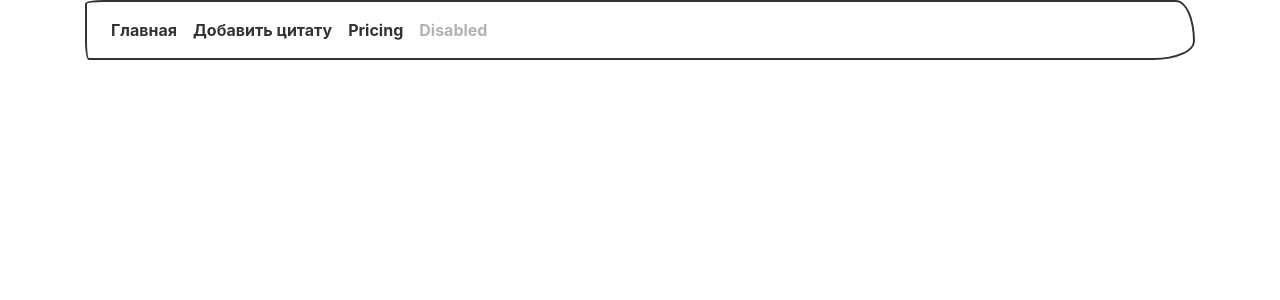
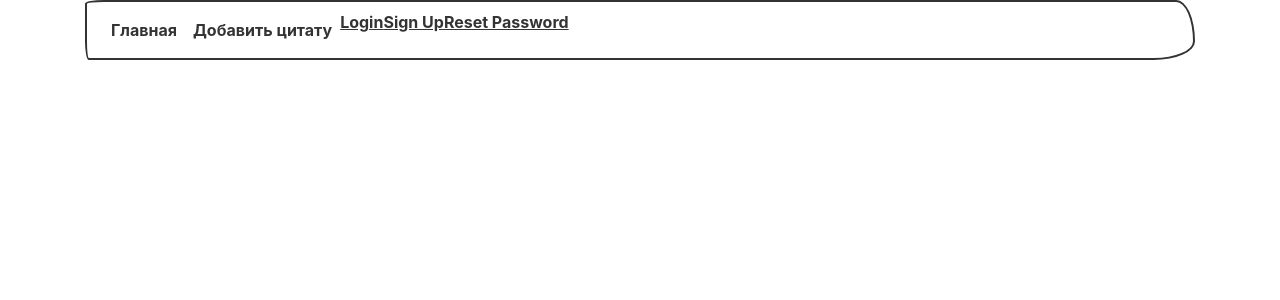
Before and after one commit to jomagsm/lab_72, a Django app: page / in a window 1280 px wide. Shown: the top 300 px of the page. Run offline with Django 3.2, Linux system fonts and the light colour scheme; tables that the repository leaves empty hold one stand-in row (values such as "Sample post"); some libraries are stand-ins or nearby versions; some web fonts are replaced.

Commit message:
Сделал все

```diff
--- a/source/accounts/urls.py
+++ b/source/accounts/urls.py
@@ -1,5 +1,5 @@
 from django.urls import path
-from django.contrib.auth.views import LoginView
+from django.contrib.auth.views import LoginView, LogoutView
 from accounts.views import RegisterView, RegisterActivateView, UserDetailView, \
     UserChangeView, UserPasswordChangeView, UserPasswordResetEmailView, UserPasswordResetView
 
@@ -7,6 +7,7 @@ app_name = 'accounts'
 
 urlpatterns = [
     path('login/', LoginView.as_view(), name='login'),
+    path('logout/', LogoutView.as_view(), name='logout'),
     path('register/', RegisterView.as_view(), name='create'),
     path('activate/<uuid:token>/', RegisterActivateView.as_view(), name='activate'),
     path('<int:pk>/', UserDetailView.as_view(), name='detail'),
--- a/source/webapp/static/js/index.js
+++ b/source/webapp/static/js/index.js
@@ -132,6 +132,7 @@ async function getDetail(id){
                         <p class="btn btn-primary" id="${data.id}" data-target="+">+</p>
                         <p class="btn btn-primary" id="${data.id}" data-target="-">-</p></p>
                         <p class="card-text"> Статус: ${data.status_display}</p>
+                        <p class="card-text"> Дата: ${data.created_at}</p>
 <!--                        <p class="btn btn-primary" id="${data.id}"> Просмотр</p>-->
                         <a href="http://localhost:8000/" id="back_home" class="btn btn-secondary">Назад</a>
                         </div>
--- a/source/webapp/templates/quote/index.html
+++ b/source/webapp/templates/quote/index.html
@@ -8,8 +8,24 @@
     <div class="navbar-nav">
       <a class="nav-link active" id="home" href="{% url "webapp:index" %}">Главная <span class="sr-only">(current)</span></a>
       <a class="nav-link" id="add_quote" href="#">Добавить цитату</a>
-      <a class="nav-link" href="#">Pricing</a>
-      <a class="nav-link disabled" href="#" tabindex="-1" aria-disabled="true">Disabled</a>
+        {% if request.user.is_authenticated %}
+            <a class="nav-link" id="add_quote" href="#">Добавить цитату</a>
+                    <a href="{% url 'accounts:detail' request.user.pk %}">
+                        Привет, {{ request.user.get_full_name|default:request.user.username }}
+                    </a>
+                {% endif %}
+                    {% if request.user.is_authenticated %}
+                        <a href="{% url 'accounts:logout' %}">Logout</a>
+                    {% else %}
+                        <a href="{% url 'accounts:login' %}">Login</a>
+                        <a href="{% url 'accounts:create' %}">Sign Up</a>
+                    {% endif %}
+                {% if not request.user.is_authenticated %}
+                    <a href="{% url 'accounts:password_reset_email' %}">Reset Password</a>
+                {% endif %}
+
+{#      <a class="nav-link" href="#">Pricing</a>#}
+{#      <a class="nav-link disabled" href="#" tabindex="-1" aria-disabled="true">Disabled</a>#}
     </div>
   </div>
 </nav>
```
Also changed, not shown: source/webapp/templates/quote/111.html (deleted, +0 -12 lines).
